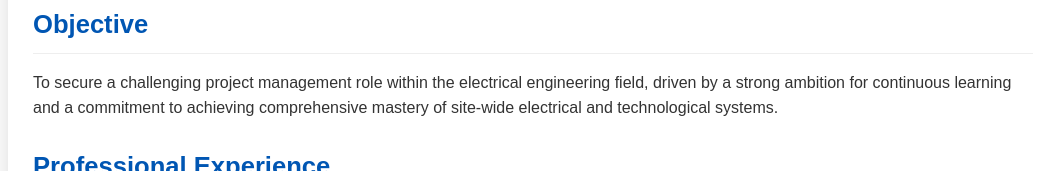
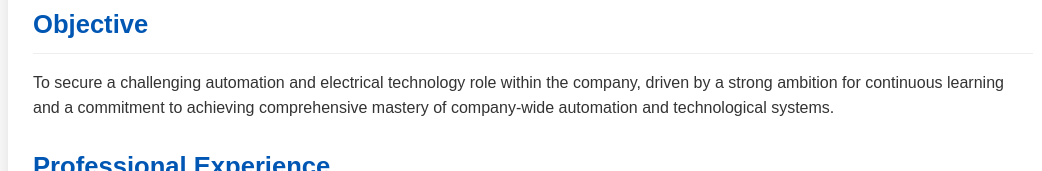
Before and after one commit to maxime-joseph/Resume, a plain HTML site: page index.html in a window 1280 px wide. Shown: the part 236-407 px from the top of the page, without its empty margins (107-1149 px from the left). Drawn offline with Linux system fonts and the light colour scheme.

Commit message:
Update index.html

```diff
--- a/index.html
+++ b/index.html
@@ -158,7 +158,7 @@
         <div class="section summary">
             <h2>Objective</h2>
             <p>
-                To secure a challenging project management role within the electrical engineering field, driven by a strong ambition for continuous learning and a commitment to achieving comprehensive mastery of site-wide electrical and technological systems.
+                To secure a challenging automation and electrical technology role within the company, driven by a strong ambition for continuous learning and a commitment to achieving comprehensive mastery of company-wide automation and technological systems.
             </p>
         </div>
 
```
